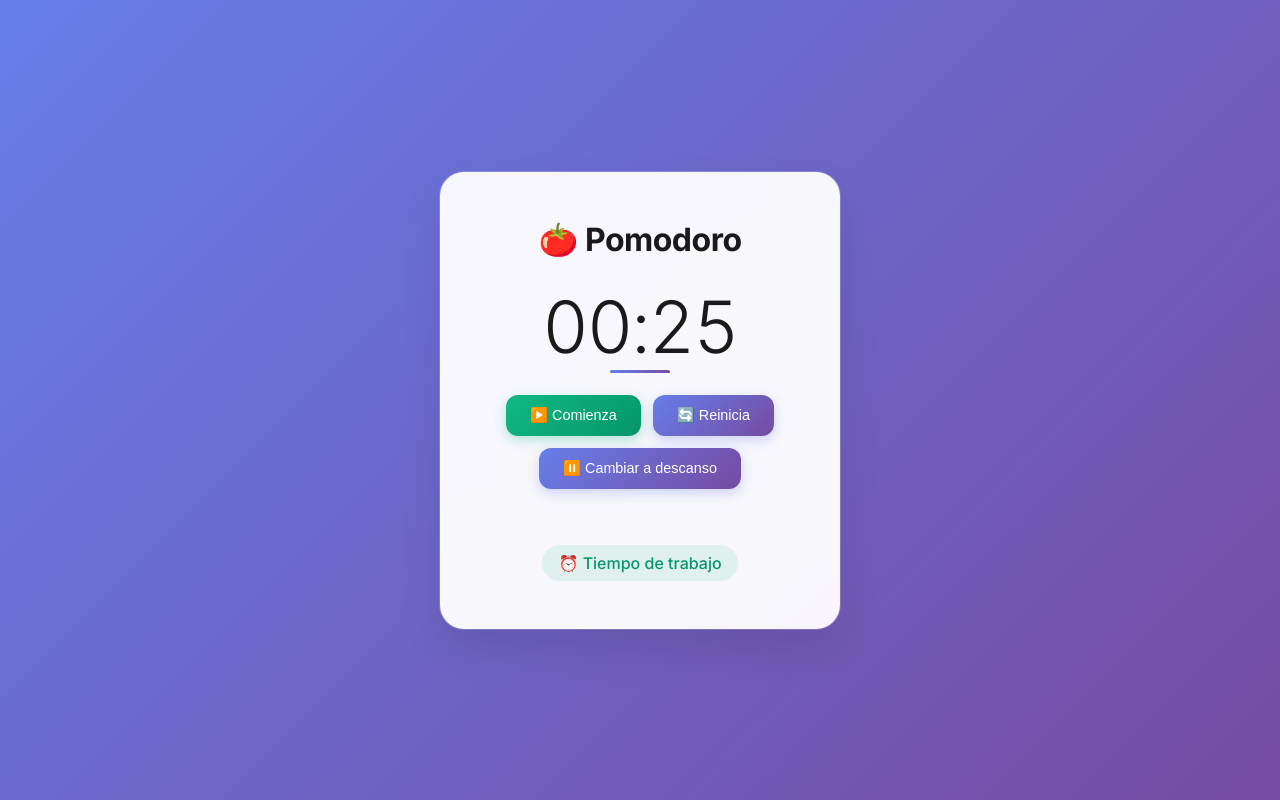
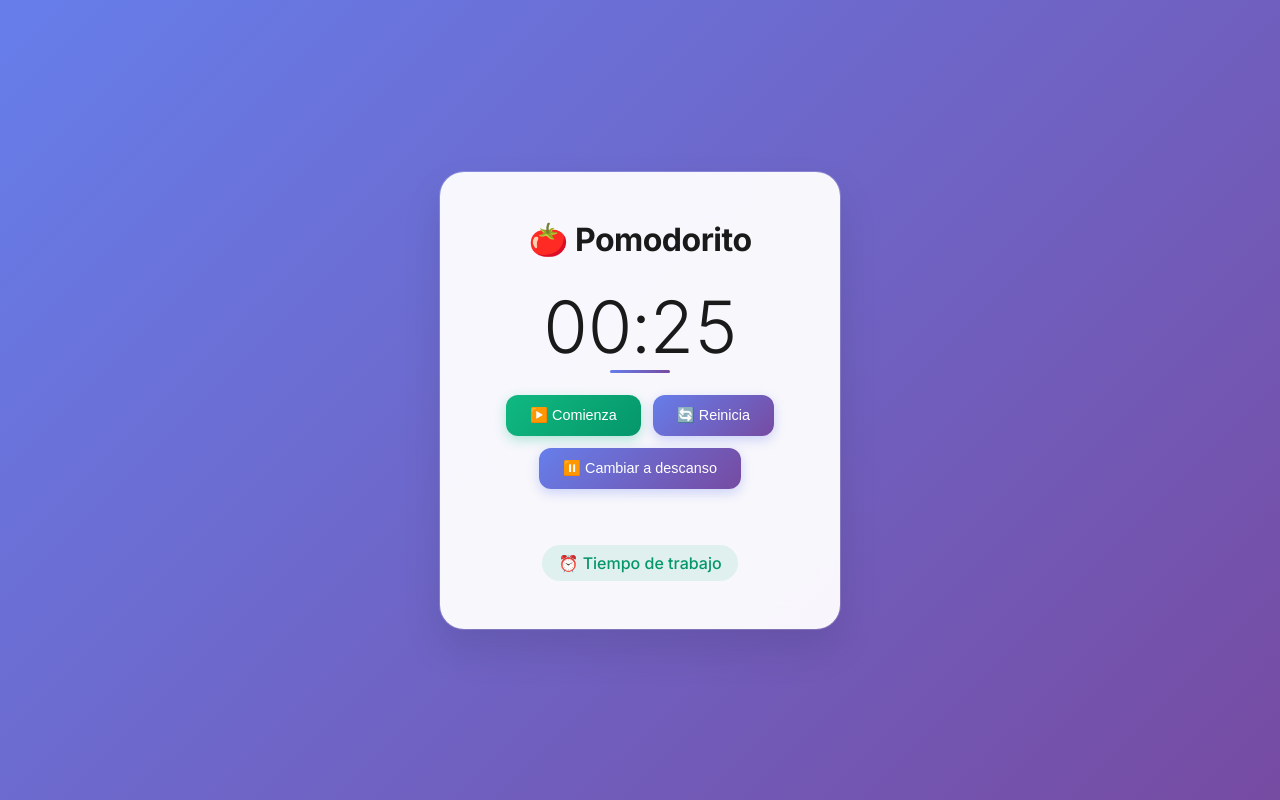
Before and after one commit to boscosoler/pomodoro, a plain HTML site: page index.html in a window 1280 px wide. Drawn offline with Linux system fonts and the light colour scheme.

Commit message:
Cambio título

```diff
--- a/index.html
+++ b/index.html
@@ -10,7 +10,7 @@
 </head>
 <body>
   <div class="container">
-    <h1>🍅 Pomodoro</h1>
+    <h1>🍅 Pomodorito</h1>
     <div id="timer" aria-live="polite">25:00</div>
     <div class="controls" role="group" aria-label="Controles del temporizador">
       <button id="startPause" type="button" aria-label="Iniciar o pausar temporizador">
```
